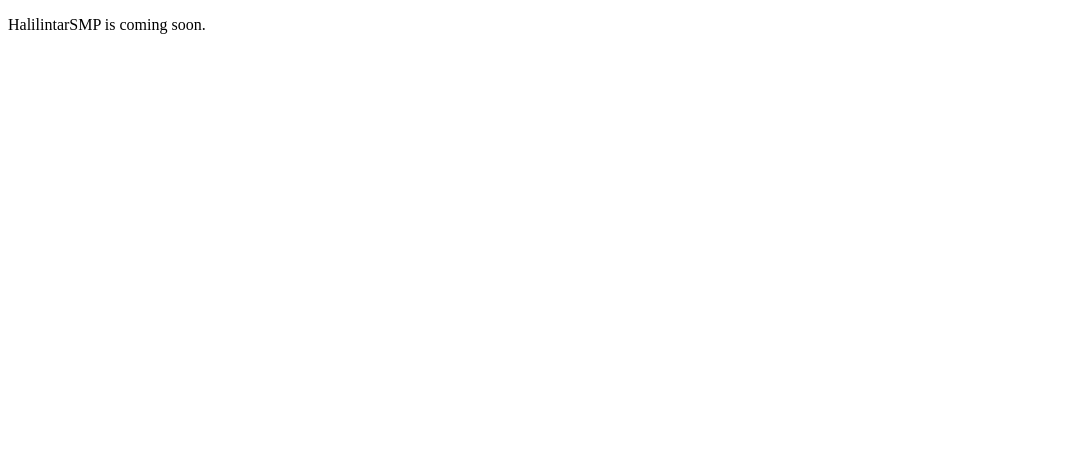
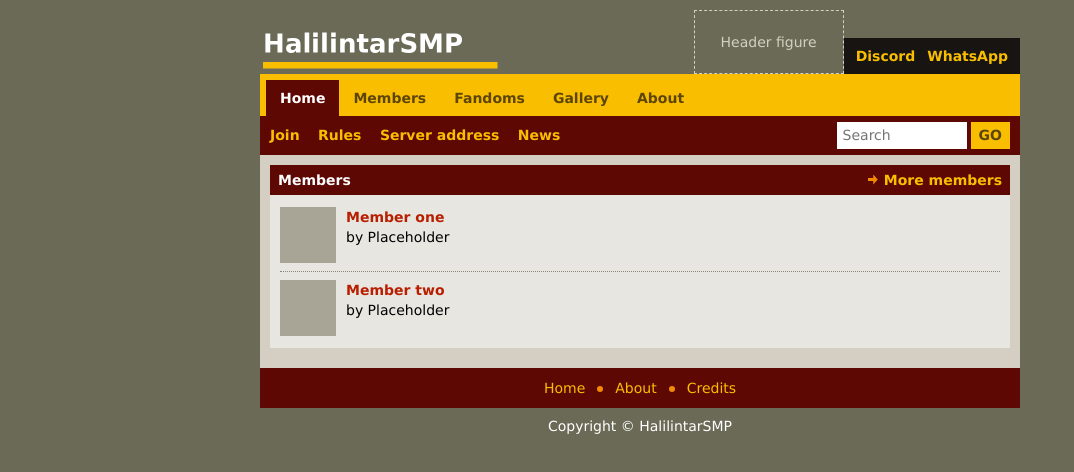
Before and after one commit to alrmclok/halilintarsmp, an Astro site: page / in a window 1280 px wide. Shown: the whole page, without its empty margins (0-1074 px from the left). Built offline with nearby package versions, Linux system fonts and the light colour scheme; Astro itself is replaced by a stand-in of ours.

Commit message:
mkay added public css and some components

```diff
--- /dev/null
+++ b/public/style.css
@@ -0,0 +1,68 @@
+/* HalilintarSMP shared look. Colors and sizes come from Part 2 of the main document. */
+:root {
+  --page: #6a6a57;
+  --content: #d4cfc2;
+  --body: #e8e6e0;
+  --maroon: #5e0804;
+  --yellow: #f9be00;
+  --orange: #f28a02;
+  --headline: #e52700;
+  --link: #b81f00;
+  --ink: #010101;
+  --corner: #171411;
+  --tab: #5d4506;
+  --white: #ffffff;
+  --line: #8a8677;
+  --font: Verdana, Tahoma, Arial, sans-serif;
+}
+* { box-sizing: border-box; }
+body { margin: 0; background: var(--page); color: var(--ink); font: 14px/1.45 var(--font); }
+a { color: var(--link); }
+img { max-width: 100%; }
+.wrap { width: min(760px, 100%); margin: 0 auto; }
+
+/* header band */
+.header { display: flex; justify-content: space-between; align-items: flex-end; gap: 8px; padding-top: 10px; }
+.logo img { display: block; height: 50px; width: auto; }
+.header-right { display: flex; align-items: flex-end; }
+.figure { width: 150px; height: 64px; border: 1px dashed var(--content); color: var(--content); display: grid; place-items: center; text-align: center; }
+.corner { background: var(--corner); padding: 8px 12px; display: flex; gap: 12px; }
+.corner a { color: var(--yellow); font-weight: bold; text-decoration: none; }
+
+/* yellow tab bar */
+.tabs { background: var(--yellow); display: flex; align-items: flex-end; padding: 6px 6px 0; overflow-x: auto; }
+.tabs a { color: var(--tab); font-weight: bold; text-decoration: none; padding: 8px 14px; white-space: nowrap; }
+.tabs a[aria-current="page"] { background: var(--maroon); color: var(--white); }
+
+/* maroon second bar */
+.subbar { background: var(--maroon); display: flex; justify-content: space-between; align-items: center; gap: 12px; padding: 6px 10px; }
+.subbar-links a { color: var(--yellow); font-weight: bold; text-decoration: none; margin-right: 14px; }
+.search { display: flex; gap: 4px; }
+.search input { width: 130px; border: 0; padding: 3px 6px; font: inherit; background: var(--white); }
+.search button { border: 0; padding: 3px 8px; font: inherit; font-weight: bold; background: var(--yellow); color: var(--tab); }
+
+/* content area */
+.page { background: var(--content); padding: 10px; }
+
+/* the box */
+.box { background: var(--body); margin-bottom: 10px; }
+.box-head { background: var(--maroon); display: flex; justify-content: space-between; align-items: center; gap: 8px; padding: 5px 8px; }
+.box-head h2 { margin: 0; font-size: 14px; color: var(--white); }
+.more { color: var(--yellow); font-weight: bold; text-decoration: none; }
+.more::before { content: ""; display: inline-block; width: 10px; height: 10px; margin-right: 6px; background: var(--orange); clip-path: polygon(0 35%, 55% 35%, 55% 0, 100% 50%, 55% 100%, 55% 65%, 0 65%); }
+.box-body { padding: 4px 10px; }
+
+/* rows inside a box */
+.row { display: flex; gap: 10px; padding: 8px 0; border-bottom: 1px dotted var(--line); }
+.row:last-child { border-bottom: 0; }
+.row-pic { flex: none; width: 56px; height: 56px; background: #a8a496; }
+.row-title { display: block; font-weight: bold; }
+.row-title a { color: var(--link); text-decoration: none; }
+.row-sub { display: block; }
+
+/* footer */
+.footer { background: var(--maroon); text-align: center; padding: 10px; }
+.footer ul { list-style: none; margin: 0; padding: 0; display: flex; justify-content: center; flex-wrap: wrap; }
+.footer li + li::before { content: ""; display: inline-block; width: 6px; height: 6px; margin: 0 12px; border-radius: 50%; background: var(--orange); vertical-align: middle; }
+.footer a { color: var(--yellow); text-decoration: none; }
+.copy { color: var(--white); text-align: center; padding: 8px 0 16px; margin: 0; }
--- /dev/null
+++ b/src/components/Box.astro
@@ -0,0 +1,12 @@
+---
+// The box: maroon title bar, yellow "More" link, light body.
+// Use it as <Box title="Members" moreHref="/members/" moreLabel="More members"> ...rows... </Box>
+const { title, moreHref, moreLabel } = Astro.props;
+---
+<section class="box">
+  <div class="box-head">
+    <h2>{title}</h2>
+    {moreHref && <a class="more" href={moreHref}>{moreLabel ?? 'More'}</a>}
+  </div>
+  <div class="box-body"><slot /></div>
+</section>
--- /dev/null
+++ b/src/layouts/Base.astro
@@ -0,0 +1,69 @@
+---
+// The frame of every page: header, yellow tabs, maroon bar, footer.
+const { title = 'HalilintarSMP', description = 'The community website of the HalilintarSMP.' } = Astro.props;
+const fullTitle = title === 'HalilintarSMP' ? title : `${title} | HalilintarSMP`;
+const path = Astro.url.pathname;
+const tabs = [
+  { label: 'Home', href: '/' },
+  { label: 'Members', href: '/members/' },
+  { label: 'Fandoms', href: '/fandoms/' },
+  { label: 'Gallery', href: '/gallery/' },
+  { label: 'About', href: '/about/' },
+];
+const isActive = (href) => (href === '/' ? path === '/' : path.startsWith(href));
+---
+<!doctype html>
+<html lang="en">
+  <head>
+    <meta charset="utf-8" />
+    <meta name="viewport" content="width=device-width, initial-scale=1" />
+    <title>{fullTitle}</title>
+    <meta name="description" content={description} />
+    <meta property="og:title" content={fullTitle} />
+    <meta property="og:description" content={description} />
+    <meta property="og:image" content="/halilintarsmp-logo.png" />
+    <link rel="stylesheet" href="/style.css" />
+    <link rel="icon" type="image/png" href="/halilintarsmp-logo.png" />
+  </head>
+  <body>
+    <div class="wrap">
+      <header class="header">
+        <a class="logo" href="/"><img src="/halilintarsmp-logo.png" alt="HalilintarSMP" /></a>
+        <div class="header-right">
+          <div class="figure">Header figure</div>
+          <div class="corner">
+            <a href="#">Discord</a>
+            <a href="#">WhatsApp</a>
+          </div>
+        </div>
+      </header>
+      <nav class="tabs" aria-label="Main">
+        {tabs.map((t) => <a href={t.href} aria-current={isActive(t.href) ? 'page' : undefined}>{t.label}</a>)}
+      </nav>
+      <div class="subbar">
+        <div class="subbar-links">
+          <a href="#">Join</a>
+          <a href="#">Rules</a>
+          <a href="#">Server address</a>
+          <a href="#">News</a>
+        </div>
+        <!-- Search is a stub for now: it does nothing yet. -->
+        <form class="search" role="search" onsubmit="return false">
+          <input type="search" placeholder="Search" aria-label="Search" readonly />
+          <button type="button" disabled>GO</button>
+        </form>
+      </div>
+      <main class="page"><slot /></main>
+      <footer>
+        <div class="footer">
+          <ul>
+            <li><a href="/">Home</a></li>
+            <li><a href="/about/">About</a></li>
+            <li><a href="/credits/">Credits</a></li>
+          </ul>
+        </div>
+        <p class="copy">Copyright &copy; HalilintarSMP</p>
+      </footer>
+    </div>
+  </body>
+</html>
--- a/src/pages/index.astro
+++ b/src/pages/index.astro
@@ -1,13 +1,11 @@
 ---
-// Test page for Part A. It gets replaced in Part C.
+// Test page for Part B. It gets replaced in Part C.
+import Base from '../layouts/Base.astro';
+import Box from '../components/Box.astro';
 ---
-<html lang="en">
-  <head>
-    <meta charset="utf-8" />
-    <meta name="viewport" content="width=device-width, initial-scale=1" />
-    <title>HalilintarSMP</title>
-  </head>
-  <body>
-    <p>HalilintarSMP is coming soon.</p>
-  </body>
-</html>
+<Base title="HalilintarSMP">
+  <Box title="Members" moreHref="/members/" moreLabel="More members">
+    <div class="row"><div class="row-pic"></div><div><span class="row-title"><a href="#">Member one</a></span><span class="row-sub">by Placeholder</span></div></div>
+    <div class="row"><div class="row-pic"></div><div><span class="row-title"><a href="#">Member two</a></span><span class="row-sub">by Placeholder</span></div></div>
+  </Box>
+</Base>
```
Also changed, not shown: halilintarsmp-main.md (+2 -0 lines), halilintarsmp-roadmap.md (+26 -17 lines), public/halilintarsmp-logo.png (added).
